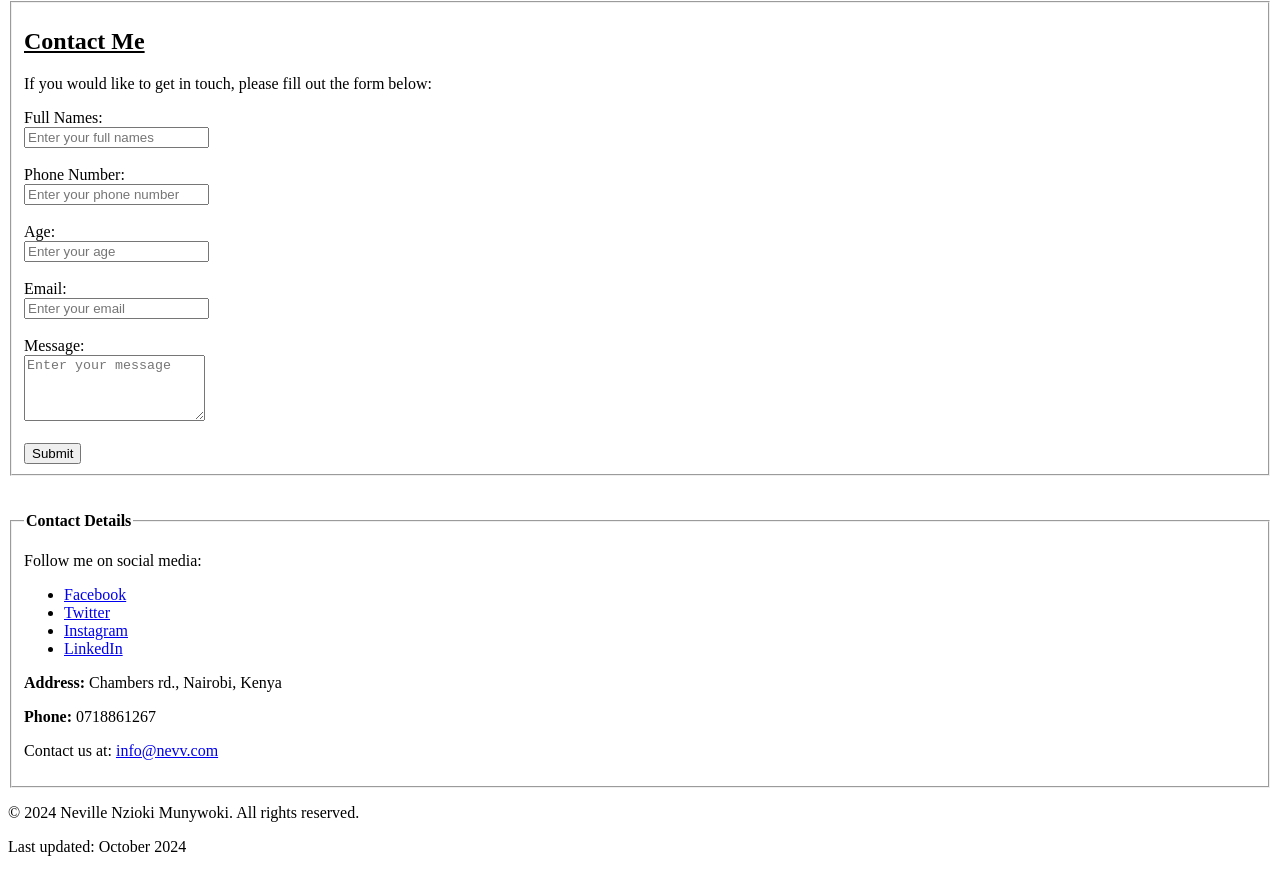
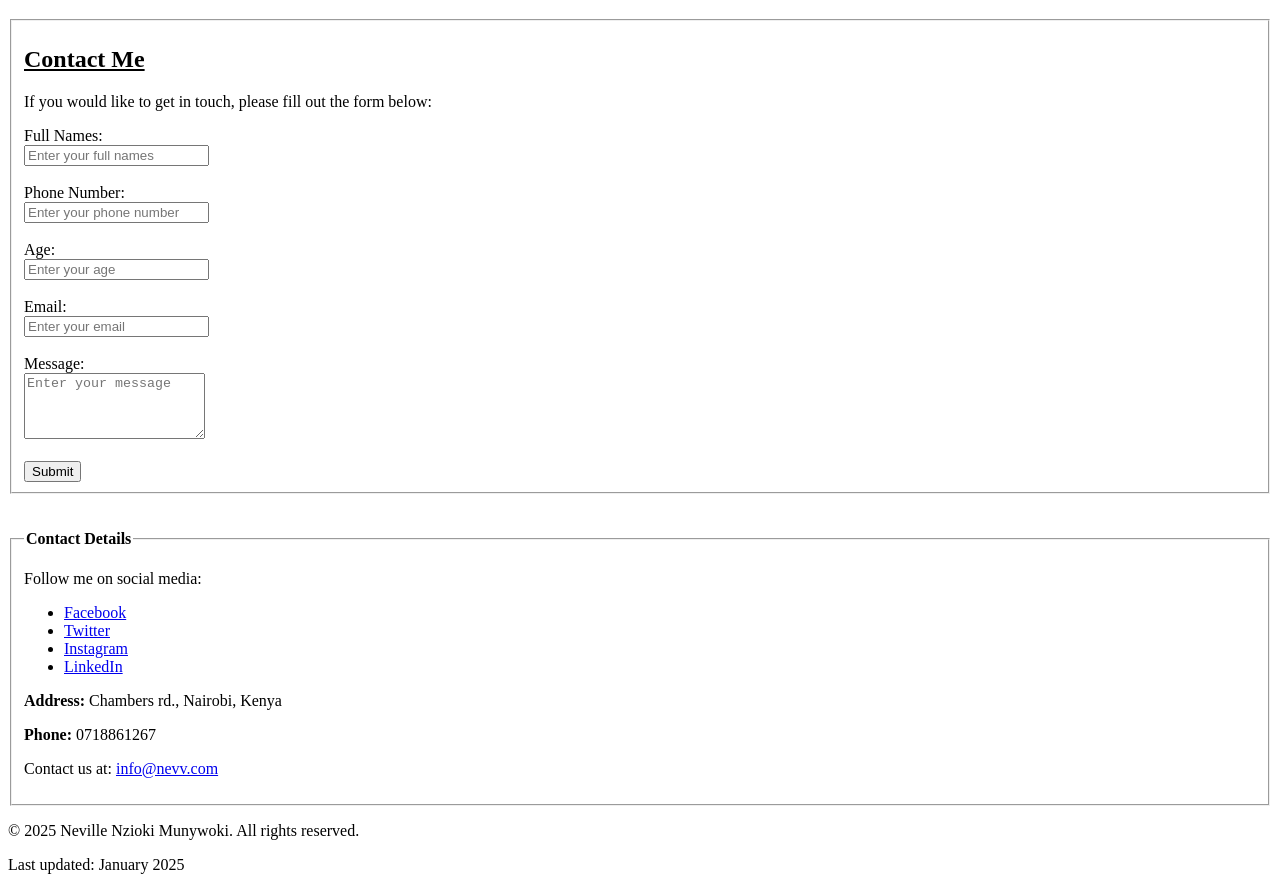
Before and after one commit to Nevv254/Website-1, a plain HTML site: page index.html in a window 1280 px wide. Shown: the part 1496-2386 px from the top of the page. Drawn offline with Linux system fonts and the light colour scheme.

Commit message:
Final Submission

```diff
--- a/index.html
+++ b/index.html
@@ -17,6 +17,8 @@
                 <li><a href="#contact">Contact</a></li>
             </ul>
     </header>
+
+    <hr>
 
 <main>
     <section>
@@ -99,9 +101,6 @@
 
    <br>
 
-
-
-
 </main>
 
 </body>
@@ -124,7 +123,7 @@
 
     <p>Contact us at: <a href="mailto:info@nevv.com">info@nevv.com</a></p>
     </fieldset>
-    <p>&copy; 2024 Neville Nzioki Munywoki. All rights reserved.</p>
-    <p>Last updated: October 2024</p>
+    <p>&copy; 2025 Neville Nzioki Munywoki. All rights reserved.</p>
+    <p>Last updated: January 2025</p>
 </footer>
 </html>
```
